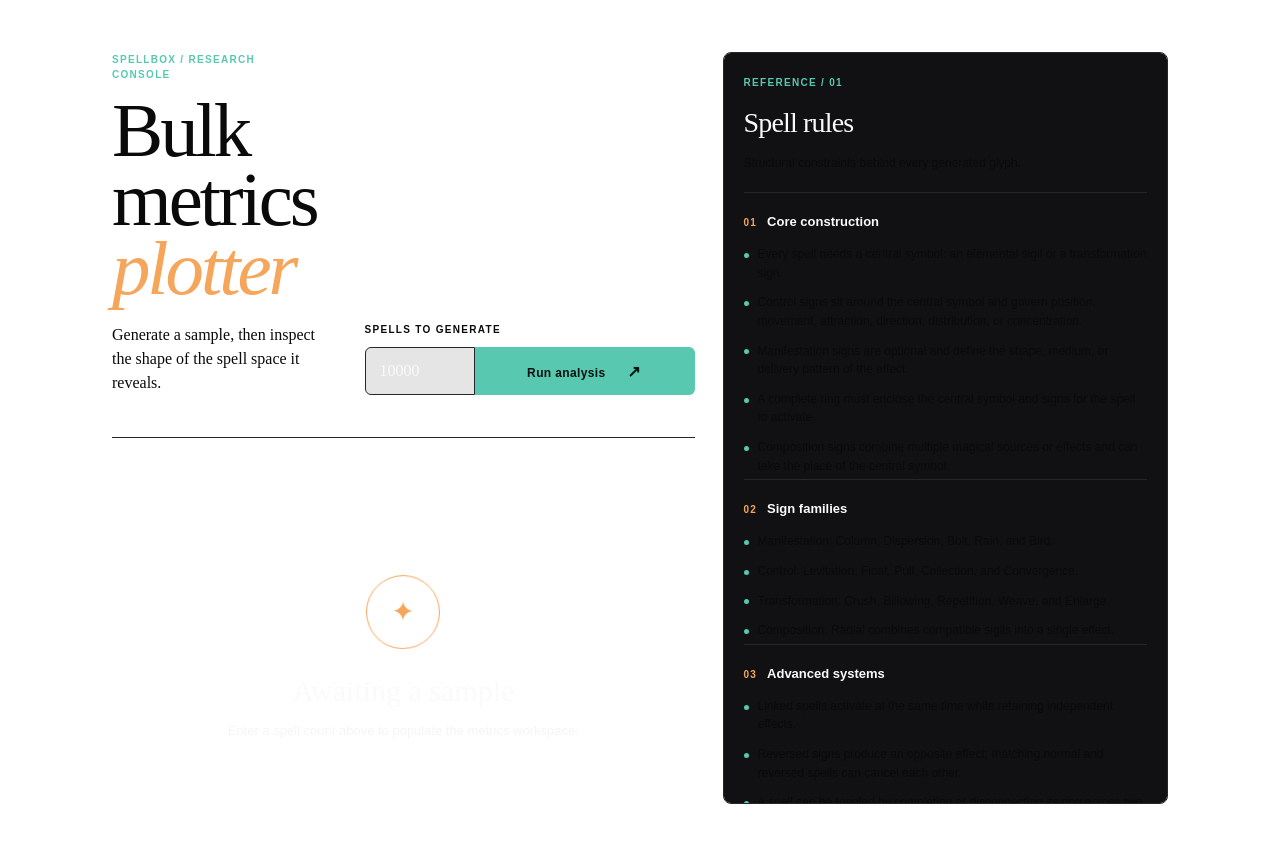
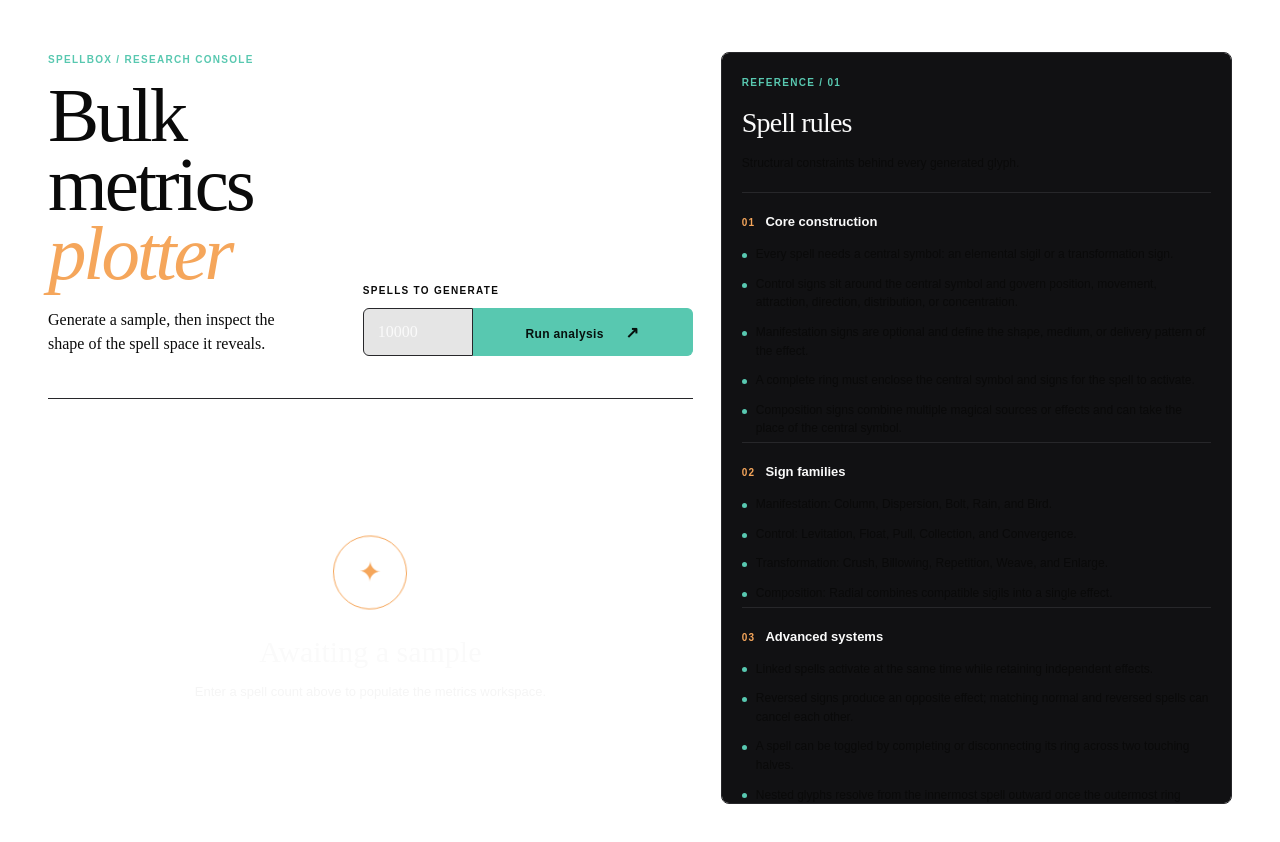
Before and after one commit to Samyc2002/Spell-Sandbox, a Next.js app in the folder apps/web/: page / in a window 1280 px wide. Shown: the top 842 px of the page. Built offline with nearby package versions, Linux system fonts and the light colour scheme.

Commit message:
Minor styling changes

```diff
--- a/apps/web/app/globals.css
+++ b/apps/web/app/globals.css
@@ -98,7 +98,7 @@ body {
 }
 
 .dashboard-shell {
-  max-width: 90vw;
+  max-width: 100vw;
   margin: 0 auto;
   padding: 52px 48px 90px;
 }
```
